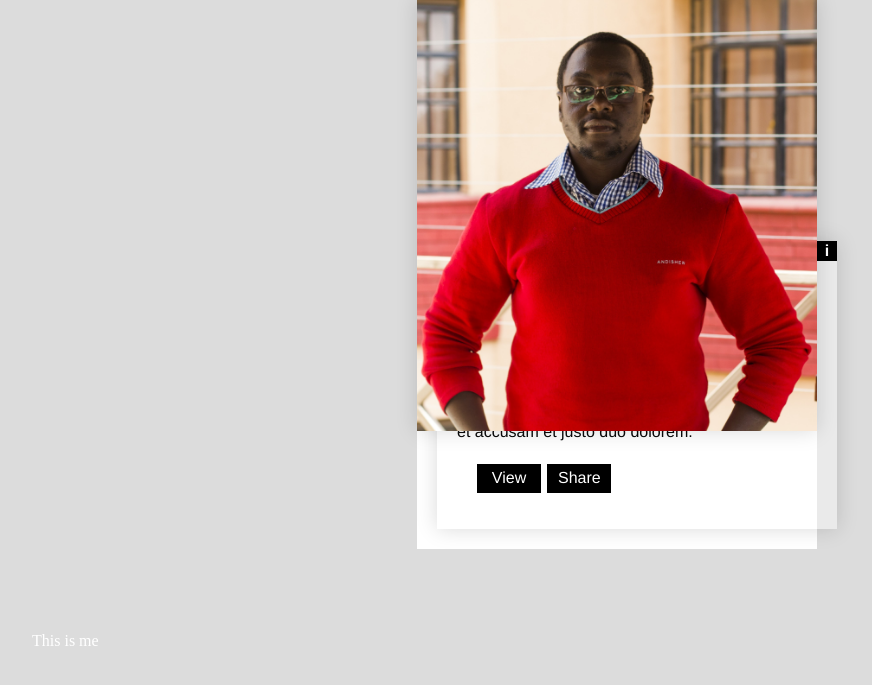
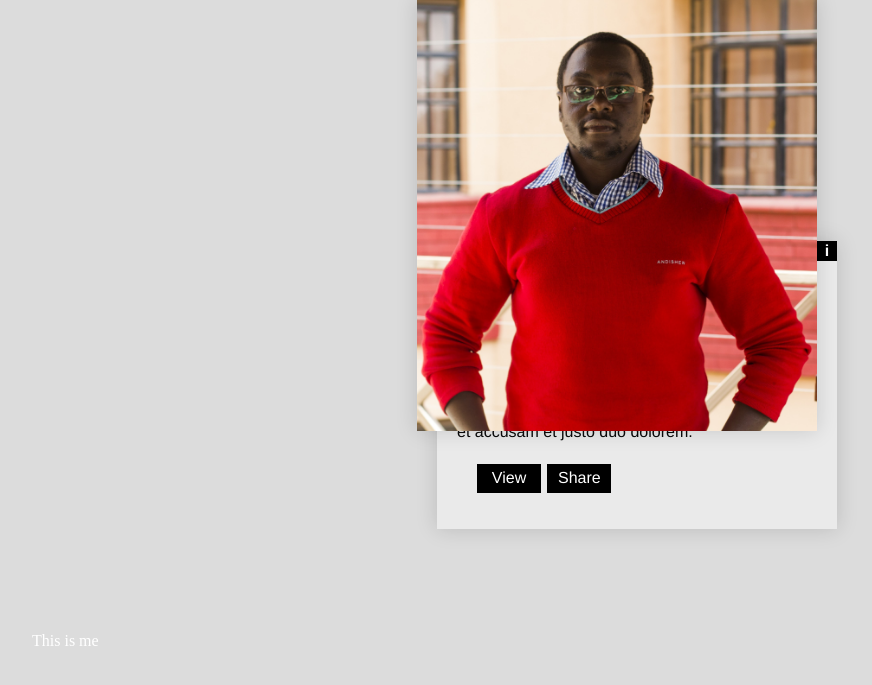
Before and after one commit to AndrewKahora/Portfolio, a PHP site: page / in a window 1280 px wide. Shown: the part 81-766 px from the top of the page, without its empty margins (23-895 px from the left). Run offline with PHP 8.4, Linux system fonts and the light colour scheme; some web fonts are replaced.

Commit message:
card color

```diff
--- a/css/app.css
+++ b/css/app.css
@@ -77,7 +77,7 @@
   margin:5rem auto;
   width:400px;
   height:550px;
-  background:white;
+  background:transparent;
   cursor:pointer;
 }
 .card img {
```
